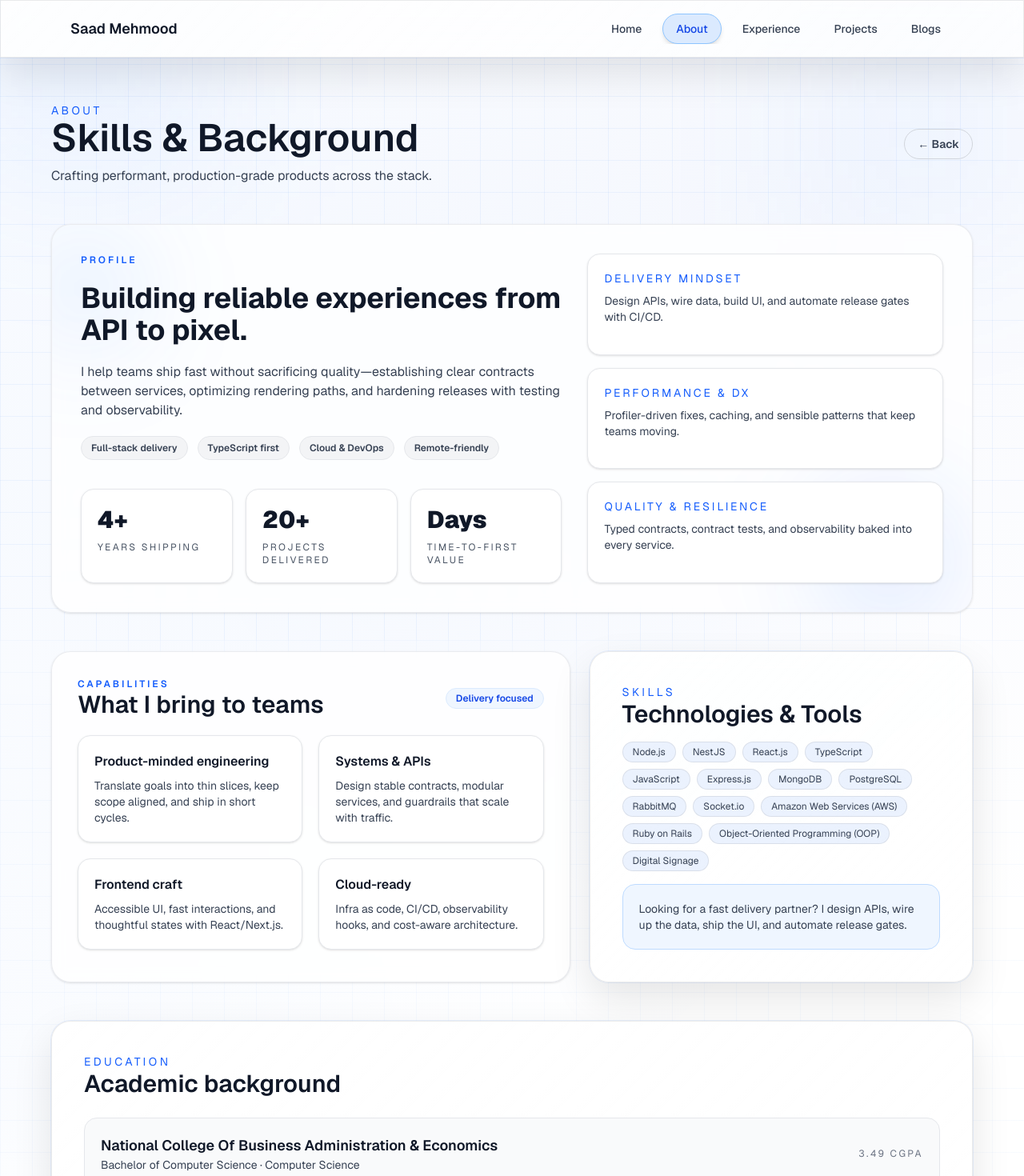
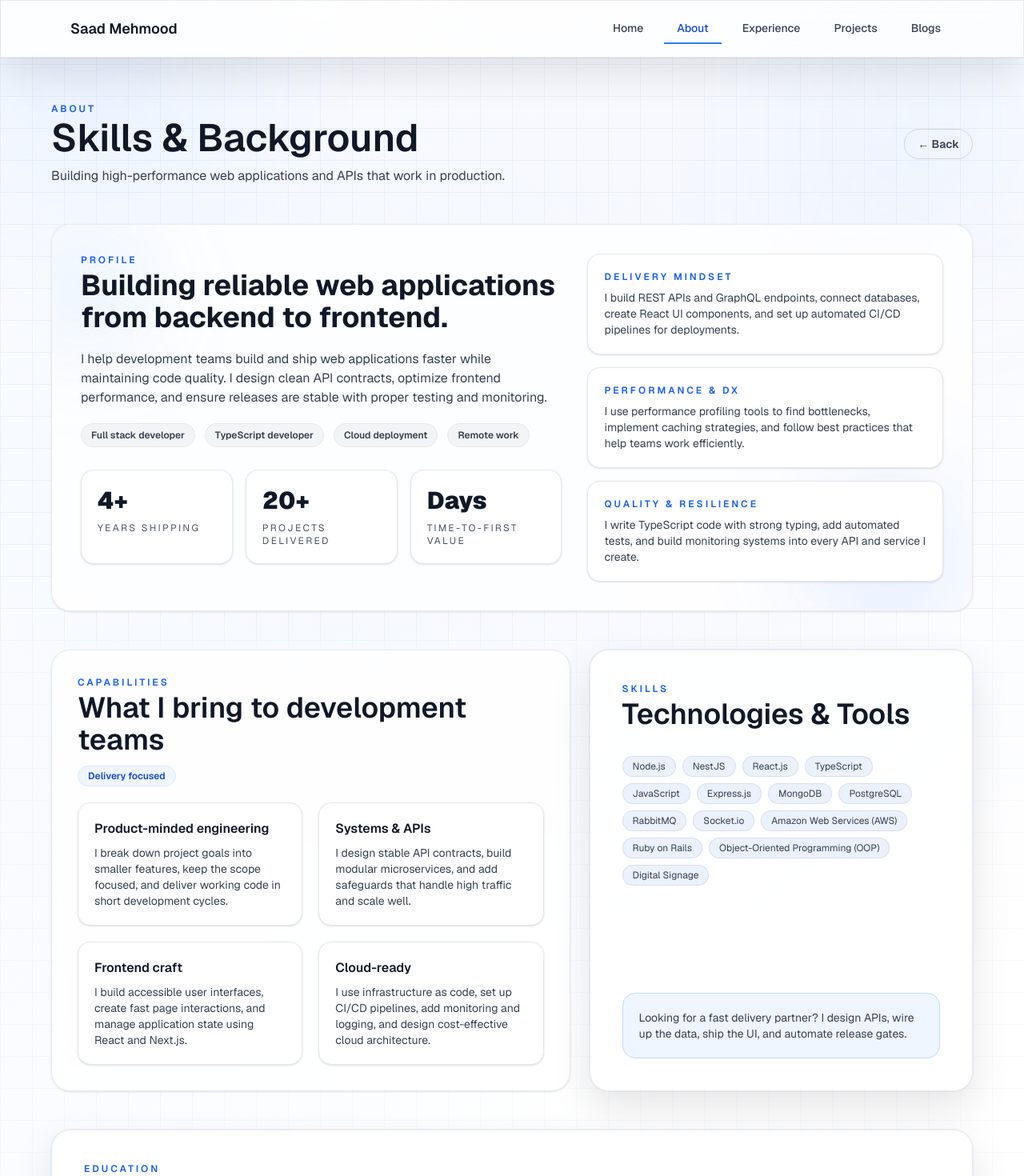
Before and after one commit to Saad-76/portfolio, a Next.js app: page /about in a window 1280 px wide. Shown: the top 1470 px of the page at 80% size. Built offline with nearby package versions, Linux system fonts and the light colour scheme.

Commit message:
enhance design and content

```diff
--- a/src/app/about/page.tsx
+++ b/src/app/about/page.tsx
@@ -24,34 +24,34 @@ const profileMetrics = [
 const profileHighlights = [
   {
     title: "Delivery mindset",
-    copy: "Design APIs, wire data, build UI, and automate release gates with CI/CD.",
+    copy: "I build REST APIs and GraphQL endpoints, connect databases, create React UI components, and set up automated CI/CD pipelines for deployments.",
   },
   {
     title: "Performance & DX",
-    copy: "Profiler-driven fixes, caching, and sensible patterns that keep teams moving.",
+    copy: "I use performance profiling tools to find bottlenecks, implement caching strategies, and follow best practices that help teams work efficiently.",
   },
   {
     title: "Quality & resilience",
-    copy: "Typed contracts, contract tests, and observability baked into every service.",
+    copy: "I write TypeScript code with strong typing, add automated tests, and build monitoring systems into every API and service I create.",
   },
 ];
 
 const capabilityCards = [
   {
     title: "Product-minded engineering",
-    copy: "Translate goals into thin slices, keep scope aligned, and ship in short cycles.",
+    copy: "I break down project goals into smaller features, keep the scope focused, and deliver working code in short development cycles.",
   },
   {
     title: "Systems & APIs",
-    copy: "Design stable contracts, modular services, and guardrails that scale with traffic.",
+    copy: "I design stable API contracts, build modular microservices, and add safeguards that handle high traffic and scale well.",
   },
   {
     title: "Frontend craft",
-    copy: "Accessible UI, fast interactions, and thoughtful states with React/Next.js.",
+    copy: "I build accessible user interfaces, create fast page interactions, and manage application state using React and Next.js.",
   },
   {
     title: "Cloud-ready",
-    copy: "Infra as code, CI/CD, observability hooks, and cost-aware architecture.",
+    copy: "I use infrastructure as code, set up CI/CD pipelines, add monitoring and logging, and design cost-effective cloud architecture.",
   },
 ];
 
@@ -64,9 +64,9 @@ export default function AboutPage() {
       <main className="relative mx-auto flex max-w-6xl flex-col gap-10 sm:gap-12 px-4 sm:px-6 pt-28 sm:pt-32 pb-12 sm:pb-16 lg:px-0">
           <div className="flex flex-col sm:flex-row sm:items-center sm:justify-between gap-4">
             <div className="flex-1 text-center sm:text-left">
-              <p className="text-xs sm:text-sm uppercase tracking-[0.25em] text-blue-600">About</p>
-              <h1 className="text-3xl sm:text-4xl lg:text-5xl font-semibold text-gray-900">Skills & Background</h1>
-              <p className="mt-2 sm:mt-3 text-sm sm:text-base text-gray-700">Crafting performant, production-grade products across the stack.</p>
+              <p className="text-xs font-semibold uppercase tracking-[0.25em] text-blue-600 mb-1">About</p>
+              <h1 className="text-3xl sm:text-4xl lg:text-5xl font-semibold text-gray-900 mb-2 sm:mb-3">Skills & Background</h1>
+              <p className="text-sm sm:text-base text-gray-700">Building high-performance web applications and APIs that work in production.</p>
           </div>
           <Link
             href="/"
@@ -83,21 +83,23 @@ export default function AboutPage() {
           </div>
           <div className="relative grid gap-6 lg:gap-8 lg:grid-cols-[1.15fr_0.85fr] items-start">
             <div className="space-y-4 sm:space-y-5 text-center sm:text-left">
-              <p className="text-xs font-semibold uppercase tracking-[0.25em] text-blue-600">Profile</p>
-              <h2 className="text-2xl sm:text-3xl lg:text-4xl font-bold text-gray-900">
-                Building reliable experiences from API to pixel.
-              </h2>
+              <div>
+                <p className="text-xs font-semibold uppercase tracking-[0.25em] text-blue-600 mb-1">Profile</p>
+                <h2 className="text-2xl sm:text-3xl lg:text-4xl font-bold text-gray-900 mb-3 sm:mb-4">
+                  Building reliable web applications from backend to frontend.
+                </h2>
+              </div>
               <p className="text-sm sm:text-base text-gray-700 max-w-3xl mx-auto sm:mx-0">
-                I help teams ship fast without sacrificing quality—establishing clear contracts between services, optimizing rendering paths, and hardening releases with testing and observability.
+                I help development teams build and ship web applications faster while maintaining code quality. I design clean API contracts, optimize frontend performance, and ensure releases are stable with proper testing and monitoring.
               </p>
               <div className="flex flex-wrap gap-2.5 sm:gap-3 justify-center sm:justify-start">
-                {["Full-stack delivery", "TypeScript first", "Cloud & DevOps", "Remote-friendly"].map((item) => (
+                {["Full stack developer", "TypeScript developer", "Cloud deployment", "Remote work"].map((item) => (
                   <span key={item} className="px-3 py-1.5 rounded-full bg-gray-100 border border-gray-200 text-xs font-semibold text-gray-700">
                     {item}
                   </span>
                 ))}
               </div>
-              <div className="grid sm:grid-cols-3 gap-3 sm:gap-4 pt-4">
+              <div className="grid sm:grid-cols-3 gap-3 sm:gap-4 pt-2">
                 {profileMetrics.map((metric) => (
                   <div key={metric.label} className="rounded-2xl border border-gray-200 bg-white p-4 sm:p-5 shadow-sm transition-all hover:border-blue-500 hover:-translate-y-1 hover:shadow-md">
                     <p className="text-3xl font-black text-gray-900">{metric.value}</p>
@@ -109,8 +111,8 @@ export default function AboutPage() {
             <div className="grid gap-3.5 sm:gap-4 lg:self-stretch">
               {profileHighlights.map((card) => (
                 <div key={card.title} className="rounded-2xl border border-gray-200 bg-white p-4 sm:p-5 shadow-sm h-full transition-all hover:border-blue-500 hover:-translate-y-1 hover:shadow-md">
-                  <p className="text-sm uppercase tracking-[0.2em] text-blue-600">{card.title}</p>
-                  <p className="mt-2 text-sm text-gray-700">{card.copy}</p>
+                  <p className="text-xs font-semibold uppercase tracking-[0.25em] text-blue-600 mb-2">{card.title}</p>
+                  <p className="text-sm text-gray-700">{card.copy}</p>
                 </div>
               ))}
             </div>
@@ -119,16 +121,16 @@ export default function AboutPage() {
 
         <div className="grid gap-6 lg:grid-cols-[1.15fr_0.85fr]">
           <section className="rounded-3xl border border-gray-200/80 bg-white/80 backdrop-blur-sm shadow-sm p-6 sm:p-7 lg:p-8 transition-all hover:border-blue-500 hover:-translate-y-1 hover:shadow-lg">
-            <div className="flex items-center justify-between gap-3 flex-wrap text-center sm:text-left">
+            <div className="flex items-center justify-between gap-3 flex-wrap text-center sm:text-left mb-5">
               <div className="w-full sm:w-auto">
-                <p className="text-xs font-semibold uppercase tracking-[0.25em] text-blue-600">Capabilities</p>
-                <h2 className="text-2xl sm:text-3xl font-semibold text-gray-900">What I bring to teams</h2>
+                <p className="text-xs font-semibold uppercase tracking-[0.25em] text-blue-600 mb-1">Capabilities</p>
+                <h2 className="text-2xl sm:text-3xl lg:text-4xl font-semibold text-gray-900">What I bring to development teams</h2>
               </div>
               <span className="inline-flex items-center gap-2 rounded-full bg-blue-50 text-blue-700 border border-blue-100 px-3 py-1 text-xs font-semibold mx-auto sm:mx-0">
                 Delivery focused
               </span>
             </div>
-            <div className="grid sm:grid-cols-2 gap-4 sm:gap-5 mt-5">
+            <div className="grid sm:grid-cols-2 gap-4 sm:gap-5">
               {capabilityCards.map((item) => (
                 <div key={item.title} className="rounded-2xl border border-gray-200 bg-white p-4 sm:p-5 shadow-sm transition-all hover:border-blue-500 hover:-translate-y-1 hover:shadow-md">
                   <p className="text-base font-semibold text-gray-900">{item.title}</p>
@@ -145,14 +147,14 @@ export default function AboutPage() {
 
           <section className="rounded-3xl border border-gray-200/80 bg-white/80 backdrop-blur-sm shadow-sm p-6 sm:p-8 lg:p-9 transition-all hover:border-blue-500 hover:-translate-y-1 hover:shadow-lg">
           <div className="flex flex-col gap-2 mb-6 text-center sm:text-left">
-            <p className="text-xs font-semibold uppercase tracking-[0.25em] text-blue-600">
+            <p className="text-xs font-semibold uppercase tracking-[0.25em] text-blue-600 mb-1">
               Contact
             </p>
-            <h2 className="text-2xl sm:text-3xl font-semibold text-gray-900">
-              Let’s talk about your next project
+            <h2 className="text-2xl sm:text-3xl lg:text-4xl font-semibold text-gray-900 mb-2">
+              Let's talk about your next project
             </h2>
             <p className="text-sm text-gray-600">
-              Share a few details and I’ll respond quickly.
+              Share a few details and I'll respond quickly.
             </p>
           </div>
           <div className="space-y-5 sm:space-y-6">
--- a/src/app/layout.tsx
+++ b/src/app/layout.tsx
@@ -16,7 +16,7 @@ const geistMono = Geist_Mono({
 });
 
 export const metadata: Metadata = {
-  title: "Saad Mehmood | Senior Software Engineer | Full-Stack Developer",
+  title: "Saad Mehmood",
   description: "Senior Software Engineer with 4+ years of experience building scalable web applications. Expert in Nest.js, React, TypeScript, PostgreSQL, AWS, and microservices. Available for freelance and remote opportunities.",
   keywords: [
     "Senior Software Engineer",
--- a/src/components/education-section.tsx
+++ b/src/components/education-section.tsx
@@ -8,9 +8,9 @@ type EducationSectionProps = {
 export function EducationSection({ education }: EducationSectionProps) {
   return (
     <SectionCard className="text-center sm:text-left">
-      <p className="text-sm uppercase tracking-[0.25em] text-blue-600">Education</p>
-      <h2 className="text-3xl font-semibold text-gray-900">Academic background</h2>
-      <div className="mt-6 space-y-4">
+      <p className="text-xs font-semibold uppercase tracking-[0.25em] text-blue-600 mb-1">Education</p>
+      <h2 className="text-2xl sm:text-3xl lg:text-4xl font-semibold text-gray-900 mb-6">Academic background</h2>
+      <div className="space-y-4">
         {education.map((item) => (
           <div key={item.institution} className="rounded-2xl border border-gray-200 bg-gray-50 p-5 transition-all hover:border-blue-500 hover:-translate-y-1 hover:shadow-md text-left sm:text-left">
             <div className="flex flex-col gap-2 sm:flex-row sm:items-center sm:justify-between">
--- a/src/components/modern-cta.tsx
+++ b/src/components/modern-cta.tsx
@@ -39,7 +39,7 @@ export function CTASection({ contact }: CTASectionProps) {
               <div className="space-y-2">
                 <h3 className="text-xl sm:text-2xl font-semibold text-gray-900">Ready to talk?</h3>
                 <p className="text-sm text-gray-600">
-                  I can help with greenfield products, migrations to Next.js, performance work, and production hardening for MERN apps.
+                  Need a full stack developer for your next project? Looking for help with React development, Node.js backend, or Next.js migration? Let's discuss how I can help build or improve your web application.
                 </p>
               </div>
               <div className="flex flex-col sm:flex-row flex-wrap items-stretch sm:items-center gap-3">
--- a/src/components/navigation.tsx
+++ b/src/components/navigation.tsx
@@ -33,10 +33,10 @@ export function Navigation() {
               <Link
                 key={item.href}
                 href={item.href}
-                className={`rounded-full px-2.5 sm:px-3 md:px-4 py-1.5 sm:py-2 text-xs sm:text-sm font-medium transition-all whitespace-nowrap flex-shrink-0 ${
+                className={`px-2.5 sm:px-3 md:px-4 py-1.5 sm:py-2 text-xs sm:text-sm font-medium transition-all whitespace-nowrap flex-shrink-0 border-b-2 ${
                   isActive
-                    ? "bg-blue-100 text-blue-700 border border-blue-300 shadow-md"
-                    : "text-gray-700 hover:text-blue-600 hover:bg-gray-50"
+                    ? "text-blue-700 border-blue-500"
+                    : "text-gray-700 border-transparent hover:text-blue-600 hover:border-blue-300"
                 }`}
               >
                 {item.label}
@@ -65,10 +65,10 @@ export function Navigation() {
                   key={item.href}
                   href={item.href}
                   onClick={() => setOpen(false)}
-                  className={`rounded-xl px-3 py-2 text-sm font-medium transition-all ${
+                  className={`px-3 py-2 text-sm font-medium transition-all border-b ${
                     isActive
-                      ? "bg-blue-100 text-blue-700 border border-blue-300"
-                      : "text-gray-700 hover:text-blue-600 hover:bg-gray-50"
+                      ? "text-blue-700 border-blue-500"
+                      : "text-gray-700 border-transparent hover:text-blue-600 hover:border-blue-300"
                   }`}
                 >
                   {item.label}
--- a/src/components/tooling-section.tsx
+++ b/src/components/tooling-section.tsx
@@ -8,8 +8,8 @@ export function ToolingSection({ toolset }: ToolingSectionProps) {
   return (
     <SectionCard className="flex h-full flex-col gap-4 text-center sm:text-left">
       <div>
-        <p className="text-sm uppercase tracking-[0.25em] text-blue-600">Skills</p>
-        <h2 className="text-3xl font-semibold text-gray-900">Technologies & Tools</h2>
+        <p className="text-xs font-semibold uppercase tracking-[0.25em] text-blue-600 mb-1">Skills</p>
+        <h2 className="text-2xl sm:text-3xl lg:text-4xl font-semibold text-gray-900 mb-4">Technologies & Tools</h2>
       </div>
       <div className="flex flex-wrap gap-2 justify-center sm:justify-start">
         {toolset.map((tool) => (
--- a/src/data/portfolio.ts
+++ b/src/data/portfolio.ts
@@ -5,6 +5,7 @@ export type Project = {
   link: string;
   status?: string;
   image?: string;
+  responsibilities?: string[];
 };
 
 export type Experience = {
@@ -70,7 +71,7 @@ export const hero: HeroContent = {
   title: "Saad Mehmood",
   subtitle: "Senior Software Engineer | Nest.js, React Js, PostgreSQL, AWS",
   summary:
-    "Results-driven software engineer building scalable, robust web apps across Nest.js, React, Node, PostgreSQL, and MongoDB. Skilled in AWS deployments, Stripe payments, microservices, multi-tenant design, WebSockets/Redis, and secure auth with Azure AD B2C/Microsoft SSO.",
+    "Full stack developer building production-ready web applications with React, Next.js, NestJS, and Node.js. I work with PostgreSQL and MongoDB databases, deploy to AWS and Azure, and build APIs, microservices, and authentication systems that scale.",
   badges: ["Available for freelance & remote roles", "Shipping on AWS / AZURE"],
   secondaryBadges: ["Build | Ship | Measure | Iterate"],
   actions: {
@@ -82,39 +83,54 @@ export const hero: HeroContent = {
 
 export const metrics: Metric[] = [
   { value: "25+", label: "Production features shipped" },
-  { value: "4y+", label: "MERN product experience" },
-  { value: "98%", label: "Uptime across deployed apps" },
-  { value: "CI/CD", label: "Vercel + GitHub Actions ready" },
+  { value: "4y+", label: "MERN stack development" },
+  { value: "98%", label: "Uptime on production apps" },
+  { value: "CI/CD", label: "AWS and Azure deployments" },
 ];
 
 export const projects: Project[] = [
   {
     title: "Digital Signage CMS (Microservices)",
     description:
-      "Scalable multi-tenant digital signage with custom API gateway, modular middleware, and resilient messaging.",
+      "Multi-tenant digital signage platform where I built a custom API gateway, modular services, and reliable messaging so new screens can be onboarded without downtime.",
     stack: ["React", "Redux Toolkit", "NestJS", "TypeORM", "PostgreSQL", "Redis", "RabbitMQ", "AWS", "Azure"],
     link: "#",
     status: "Apr 2025",
+    responsibilities: [
+      "Designed and implemented the NestJS microservices architecture and custom API gateway.",
+      "Integrated Redis, RabbitMQ, and PostgreSQL to keep messaging and data flows reliable.",
+      "Collaborated with frontend developers to align API contracts with React/Redux needs.",
+    ],
   },
   {
-    title: "IntVue · AI Interview Platform",
+    title: "AI Interview Platform",
     description:
-      "Interview management system with AI-generated questions and automated candidate scoring via Python/Gemini service layer.",
+      "Interview management tool where candidates answer AI-generated questions and are scored automatically through a Python/Gemini service that I wired into the core workflow.",
     stack: ["Ruby on Rails", "PostgreSQL", "Python AI service", "ActiveRecord"],
     link: "#",
     status: "Feb–Jun 2025",
+    responsibilities: [
+      "Extended the Rails application with new flows for AI‑generated interviews.",
+      "Connected the Python/Gemini scoring service with secure APIs and background jobs.",
+      "Worked with stakeholders to refine scoring logic and reporting views.",
+    ],
   },
   {
-    title: "ContentGen · AI Content Ops",
+    title: "AI Content Ops",
     description:
-      "Next.js + Node/TS content pipeline with Azure B2C auth, webhooks, sockets, Stripe, and ChatGPT/Adobe InDesign automation.",
+      "Content operations system for marketing teams, built with Next.js and Node/TS, using Azure B2C login, webhooks, sockets, Stripe billing, and automation with ChatGPT and Adobe InDesign.",
     stack: ["Next.js", "Node/TS", "Express", "TypeORM", "PostgreSQL", "Azure B2C", "Stripe", "Redis", "Socket"],
     link: "#",
     status: "Apr 2024–Mar 2025",
+    responsibilities: [
+      "Built core Next.js pages and Node/TS APIs for content workflows and approvals.",
+      "Integrated Azure B2C auth, Stripe billing, and webhooks for external services.",
+      "Implemented socket‑based realtime updates and automation with ChatGPT and InDesign.",
+    ],
   },
   {
-    title: "Checksome Backend",
-    description: "Mobile backend with NestJS, Prisma, and PostgreSQL focused on correctness and delivery speed.",
+    title: "Trading Mobile App Backend",
+    description: "Backend for a trading mobile app using NestJS, Prisma, and PostgreSQL, focused on getting features out quickly while keeping data and calculations correct.",
     stack: ["NestJS", "TypeScript", "Prisma", "PostgreSQL"],
     link: "#",
     status: "Jan–Feb 2025",
@@ -122,14 +138,14 @@ export const projects: Project[] = [
   {
     title: "Flight Data Management",
     description:
-      "Ops console for flight data with React/MUI front-end and NestJS/TypeORM API; shipped with AWS deployment and repository/factory patterns.",
+      "Operations console for airline data with a React/MUI frontend and a NestJS/TypeORM API, deployed to AWS with clean repository patterns and a focus on day-to-day usability.",
     stack: ["React", "MUI", "React Query", "NestJS", "TypeORM", "PostgreSQL", "AWS"],
     link: "#",
     status: "Apr–Jun 2024",
   },
   {
     title: "Premium Lemo",
-    description: "Automotive site with a performant Next.js + Tailwind/DaisyUI frontend.",
+    description: "Automotive website built with Next.js and Tailwind/DaisyUI, tuned for quick page loads and a clean browsing experience on both desktop and mobile.",
     stack: ["Next.js", "TypeScript", "Tailwind", "DaisyUI"],
     link: "#",
     status: "Mar–Apr 2024",
@@ -137,14 +153,14 @@ export const projects: Project[] = [
   {
     title: "Digital Signage CMS (MERN SaaS)",
     description:
-      "SaaS digital signage with rich canvas editing, RTC, and Stripe billing on a MERN stack.",
+      "SaaS version of the digital signage product with canvas-based layout editing, real-time screen updates, and Stripe billing on a full MERN stack.",
     stack: ["React", "Material UI", "Redux", "RTC", "Fabric.js", "Node", "Express", "Sequelize", "PostgreSQL", "Stripe", "S3"],
     link: "#",
     status: "Jan–Mar 2024",
   },
   {
     title: "Ecommerce Site (MERN)",
-    description: "Full e-commerce flow with Stripe payments, Redux state, and S3 media storage.",
+    description: "E-commerce store built on MERN with Stripe payments, Redux for state, and S3-backed media so the client could manage products end to end.",
     stack: ["React", "Material UI", "Redux", "Node", "Express", "Sequelize", "PostgreSQL", "Stripe", "S3"],
     link: "#",
     status: "Jan–Feb 2024",
@@ -152,7 +168,7 @@ export const projects: Project[] = [
   {
     title: "Debian OS Application",
     description:
-      ".deb desktop app with realtime sockets, push notifications, and S3-backed media services.",
+      ".deb desktop application using realtime sockets, push notifications, and S3-backed media so updates reach users without manual refreshes.",
     stack: ["Node", "Express", "Socket.io", "jQuery", "Bootstrap", "PNS", "S3"],
     link: "#",
     status: "Oct–Dec 2023",
@@ -160,7 +176,7 @@ export const projects: Project[] = [
   {
     title: "Windows Application",
     description:
-      ".exe desktop app using sockets and push notifications with Node/Express backend and S3 media.",
+      ".exe desktop application backed by a Node/Express API with sockets, push notifications, and S3 media storage for a smoother user experience.",
     stack: ["Node", "Express", "Socket.io", "jQuery", "Bootstrap", "PNS", "S3"],
     link: "#",
     status: "May–Dec 2023",
@@ -168,7 +184,7 @@ export const projects: Project[] = [
   {
     title: "AGI Cybersecurity for Quantum Cloud Robotics",
     description:
-      "Research prototype applying ML/AGI to detect and prevent cyber threats in quantum cloud robotics.",
+      "Research prototype exploring how ML and early AGI ideas could spot and prevent security issues in quantum cloud robotics workloads.",
     stack: ["ML/AGI", "Cloud Robotics"],
     link: "#",
     status: "Nov 2022–Jun 2023",
@@ -176,7 +192,7 @@ export const projects: Project[] = [
   {
     title: "Internal Management System",
     description:
-      "Internal ops suite with rich canvas tooling and analytics shipped to AWS.",
+      "Internal operations suite with canvas-style tooling and analytics dashboards, deployed to AWS for the client’s internal teams.",
     stack: ["React", "Fabric.js", "Redux", "Material UI", "Formik", "Charts", "AWS"],
     link: "#",
     status: "Nov 2022–May 2023",
@@ -396,7 +412,7 @@ export const recommendations: Recommendation[] = [
 export const contact: ContactContent = {
   headline: "Let's build your next launch",
   copy:
-    "I can help with greenfield products, migrations to Next.js, performance work, and production hardening for MERN apps.",
+    "Whether you're building a new web application from scratch, migrating to Next.js, optimizing your React app performance, or need help getting your MERN stack ready for production, I can help. I've built projects from the ground up and improved existing applications to handle real users.",
   email: "saadmehmood131@gmail.com",
   booking: "https://cal.com/",
   location: "Pakistan",
```
Also changed, not shown: src/app/projects/page.tsx (+10 -19 lines), src/components/experience-section.tsx (+7 -4 lines), src/components/modern-hero.tsx (+5 -5 lines), src/components/modern-services.tsx (+5 -5 lines).
